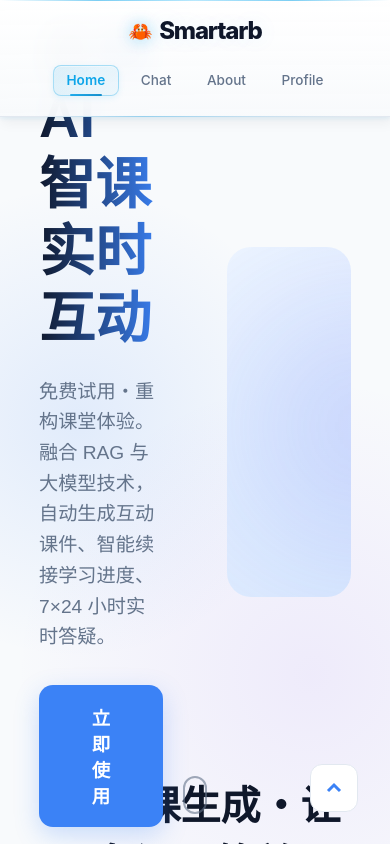
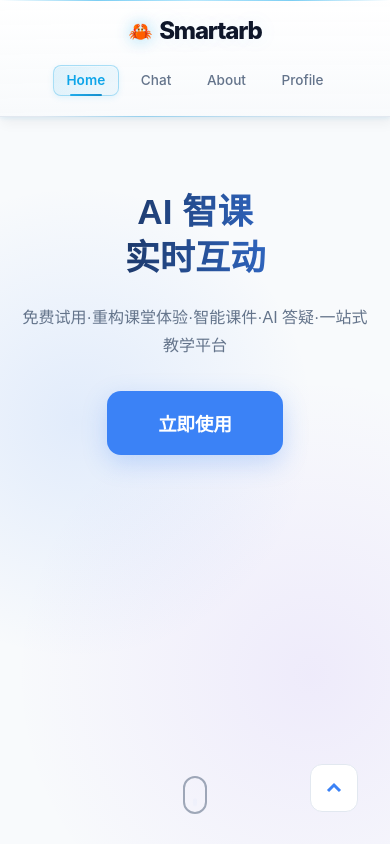
Before and after one commit to Ouroboros-ga/ai-course-system, a Vue app in the folder frontend/: page /#/ in a window 390 px wide. Built offline with nearby package versions, Linux system fonts and the light colour scheme.

Commit message:
Home界面手机端ui调整

```diff
--- a/frontend/src/components/home/sections/Feature.vue
+++ b/frontend/src/components/home/sections/Feature.vue
@@ -1,24 +1,97 @@
 <template>
-  <section class="slide bg-white">
-    <div class="container-narrow">
-      <h2 class="section-title">AI 智课生成・让备课更简单</h2>
-      <div class="feature-cards">
-        <div class="f-card"><div class="f-icon">📄</div><h3>课件智能生成</h3><p>上传文档自动生成结构化课件，省去手动排版烦恼。</p></div>
-        <div class="f-card"><div class="f-icon">✍️</div><h3>随堂习题产出</h3><p>AI一键生成练习题与互动任务，实时反馈学习效果。</p></div>
-        <div class="f-card"><div class="f-icon">🔗</div><h3>进度智能续接</h3><p>自动记录学习轨迹，支持跨设备断点续学。</p></div>
+  <div class="feature-section">
+    <div class="feature-grid">
+
+      <!-- 卡片 1：课件智能生成 -->
+      <div class="feature-card">
+        <div class="card-icon">📄</div>
+        <h3>课件智能生成</h3>
+        <p>上传文档自动生成结构化课件，省去手动排版烦恼。</p>
       </div>
+
+      <!-- 卡片 2：随堂习题产出 -->
+      <div class="feature-card">
+        <div class="card-icon">✏️</div>
+        <h3>随堂习题产出</h3>
+        <p>AI 一键生成练习题与互动任务，实时反馈学习效果。</p>
+      </div>
+
+      <!-- 卡片 3：进度智能续接 -->
+      <div class="feature-card">
+        <div class="card-icon">🔗</div>
+        <h3>进度智能续接</h3>
+        <p>自动记录学习轨迹，支持跨设备断点续学。</p>
+      </div>
+
     </div>
-  </section>
+  </div>
 </template>
 
 <style scoped>
-.slide { width: 100%; height: 100vh; scroll-snap-align: start; display: flex; align-items: center; justify-content: center; padding: 0 10%; }
-.bg-white { background: #fff; }
-.container-narrow { max-width: 1000px; width: 100%; text-align: center; }
-.section-title { font-size: 2.5rem; color: #0f172a; margin-bottom: 3rem; font-weight: 700; }
-.feature-cards { display: grid; grid-template-columns: repeat(3, 1fr); gap: 2rem; }
-.f-card { padding: 2.5rem; background: white; border-radius: 22px; border: 1px solid #e2e8f0; text-align: left; transition: 0.4s; position: relative; overflow: hidden; }
-.f-card::before { content: ''; position: absolute; top:0; left:0; right:0; height:4px; background: linear-gradient(90deg, #3b82f6, #8b5cf6); }
-.f-card:hover { transform: translateY(-12px); box-shadow: 0 18px 40px rgba(59,130,246,0.12); border-color: #cbd5e1; }
-.f-icon { font-size: 2.6rem; margin-bottom: 1.4rem; }
+.feature-section {
+  width: 100%;
+  min-height: 100vh;
+  display: flex;
+  align-items: center;
+  justify-content: center;
+  padding: 120px 10% 60px; /* 顶部 padding 防止被导航挡住 */
+  background: #f8fafc;
+}
+
+/* 电脑版：一排三个 */
+.feature-grid {
+  display: grid;
+  grid-template-columns: repeat(3, 1fr);
+  gap: 28px;
+  width: 100%;
+  max-width: 1200px;
+}
+
+.feature-card {
+  background: #ffffff;
+  border-radius: 20px;
+  padding: 32px 24px;
+  border: 1px solid #e2e8f0;
+  display: flex;
+  flex-direction: column;
+  align-items: center;
+  text-align: center;
+  transition: 0.3s;
+  box-shadow: 0 4px 12px rgba(0,0,0,0.05);
+}
+
+.feature-card:hover {
+  transform: translateY(-6px);
+  box-shadow: 0 12px 24px rgba(0,0,0,0.1);
+}
+
+.card-icon {
+  font-size: 48px;
+  margin-bottom: 20px;
+}
+
+.feature-card h3 {
+  font-size: 18px;
+  font-weight: 700;
+  color: #0f172a;
+  margin: 0 0 12px;
+}
+
+.feature-card p {
+  font-size: 14px;
+  color: #64748b;
+  line-height: 1.6;
+}
+
+/* 📱 手机版：自动变成一排一个 */
+@media (max-width: 768px) {
+  .feature-grid {
+    grid-template-columns: 1fr;
+    gap: 24px;
+  }
+
+  .feature-section {
+    padding: 100px 20px 40px;
+  }
+}
 </style>
--- a/frontend/src/components/home/sections/Hero.vue
+++ b/frontend/src/components/home/sections/Hero.vue
@@ -1,35 +1,205 @@
 <template>
-  <section class="slide hero-page">
+  <div class="hero-page slide">
     <div class="split-content">
       <div class="text-side">
-        <h1 class="main-title">泛雅 AI 智课<br /><span class="text-blue">实时互动</span></h1>
-        <p class="description">免费试用・重构课堂体验。融合 RAG 与大模型技术，自动生成互动课件、智能续接学习进度、7×24 小时实时答疑。</p>
+        <h1 class="main-title">
+          AI 智课
+          <br />
+          <span class="text-blue">实时互动</span>
+        </h1>
+        <p class="description">
+          免费试用·重构课堂体验·智能课件·AI 答疑·一站式教学平台
+        </p>
         <div class="btn-group">
           <button class="use-btn" @click="$emit('go-chat')">立即使用</button>
         </div>
       </div>
+
       <div class="visual-side">
-        <div class="image-placeholder main-hero-img"><div class="abstract-shape"></div></div>
+        <div class="image-placeholder">
+          <div class="abstract-shape"></div>
+        </div>
       </div>
     </div>
-  </section>
+  </div>
 </template>
 
+<script setup>
+// 必须保留 script 标签，哪怕是空的，才能满足 Vue 语法要求
+</script>
+
 <style scoped>
-.slide { width: 100%; height: 100vh; scroll-snap-align: start; display: flex; align-items: center; justify-content: center; padding: 0 10%; }
-.hero-page { background: radial-gradient(circle at 20% 50%, rgba(59, 130, 246, 0.12), transparent 45%), radial-gradient(circle at 80% 80%, rgba(124, 58, 237, 0.08), transparent 40%), #f8fafc; }
-.split-content { display: flex; align-items: center; gap: 4rem; width: 100%; max-width: 1200px; }
-.text-side { flex: 1; text-align: left; }
-.visual-side { flex: 1; display: flex; justify-content: center; }
-.main-title { font-size: 3.5rem; font-weight: 800; line-height: 1.2; margin-bottom: 1.5rem; background: linear-gradient(90deg, #0f172a, #3b82f6, #8b5cf6); background-size: 200% 200%; -webkit-background-clip: text; -webkit-text-fill-color: transparent; animation: flow 6s ease infinite; }
-@keyframes flow { 0% { background-position: 0 50%; } 50% { background-position: 100% 50%; } 100% { background-position: 0 50%; } }
-.text-blue { color: #3b82f6; }
-.description { font-size: 1.2rem; color: #64748b; line-height: 1.6; margin-bottom: 2rem; }
-.btn-group { display: flex; gap: 1rem; justify-content: flex-start; }
-.use-btn { padding: 1.2rem 3.2rem; background: #3b82f6; color: white; border: none; border-radius: 14px; font-size: 1.15rem; font-weight: 600; cursor: pointer; transition: 0.3s; box-shadow: 0 8px 25px rgba(59, 130, 246, 0.25); position: relative; overflow: hidden; }
-.use-btn::after { content: ''; position: absolute; top: 0; left: -100%; width: 100%; height: 100%; background: linear-gradient(90deg, transparent, rgba(255,255,255,0.2), transparent); transition: 0.5s; }
-.use-btn:hover::after { left: 100%; }
-.use-btn:hover { background: #2563eb; transform: translateY(-3px); box-shadow: 0 14px 32px rgba(59, 130, 246, 0.35); }
-.image-placeholder { width: 100%; max-width: 500px; height: 350px; border-radius: 24px; position: relative; overflow: hidden; background: linear-gradient(135deg, #eff6ff 0%, #dbeafe 100%); }
-.abstract-shape { position: absolute; width: 220px; height: 220px; background: linear-gradient(90deg, #3b82f6, #8b5cf6); filter: blur(90px); opacity: 0.25; top: 20%; left: 20%; }
+/* 基础结构 */
+.slide {
+  width: 100%;
+  height: 100vh;
+  scroll-snap-align: start;
+  display: flex;
+  align-items: center;
+  justify-content: center;
+  padding: 0 10%;
+}
+
+.hero-page {
+  background: radial-gradient(circle at 20% 50%, rgba(59, 130, 246, 0.12), transparent 45%),
+  radial-gradient(circle at 80% 80%, rgba(124, 58, 237, 0.08), transparent 40%),
+  #f8fafc;
+}
+
+.split-content {
+  display: flex;
+  align-items: center;
+  gap: 4rem;
+  width: 100%;
+  max-width: 1200px;
+}
+
+.text-side {
+  flex: 1;
+  text-align: left;
+}
+
+.visual-side {
+  flex: 1;
+  display: flex;
+  justify-content: center;
+}
+
+/* 标题 */
+.main-title {
+  font-size: 3.5rem;
+  font-weight: 800;
+  line-height: 1.2;
+  margin-bottom: 1.5rem;
+  background: linear-gradient(90deg, #0f172a, #3b82f6, #8b5cf6);
+  background-size: 200% 200%;
+  -webkit-background-clip: text;
+  -webkit-text-fill-color: transparent;
+  animation: flow 6s ease infinite;
+}
+
+@keyframes flow {
+  0% { background-position: 0 50%; }
+  50% { background-position: 100% 50%; }
+  100% { background-position: 0 50%; }
+}
+
+.text-blue {
+  color: #3b82f6;
+}
+
+/* 描述文字 */
+.description {
+  font-size: 1.2rem;
+  color: #64748b;
+  line-height: 1.6;
+  margin-bottom: 2rem;
+}
+
+/* 按钮组 */
+.btn-group {
+  display: flex;
+  gap: 1rem;
+  justify-content: flex-start;
+}
+
+.use-btn {
+  padding: 1.2rem 3.2rem;
+  background: #3b82f6;
+  color: white;
+  border: none;
+  border-radius: 14px;
+  font-size: 1.15rem;
+  font-weight: 600;
+  cursor: pointer;
+  transition: 0.3s;
+  box-shadow: 0 8px 25px rgba(59, 130, 246, 0.25);
+  position: relative;
+  overflow: hidden;
+  white-space: nowrap;
+}
+
+.use-btn::after {
+  content: '';
+  position: absolute;
+  top: 0;
+  left: -100%;
+  width: 100%;
+  height: 100%;
+  background: linear-gradient(90deg, transparent, rgba(255,255,255,0.2), transparent);
+  transition: 0.5s;
+}
+
+.use-btn:hover::after {
+  left: 100%;
+}
+
+.use-btn:hover {
+  background: #2563eb;
+  transform: translateY(-3px);
+  box-shadow: 0 14px 32px rgba(59, 130, 246, 0.35);
+}
+
+/* 图片区域 */
+.image-placeholder {
+  width: 100%;
+  max-width: 500px;
+  height: 350px;
+  border-radius: 24px;
+  position: relative;
+  overflow: hidden;
+  background: linear-gradient(135deg, #eff6ff 0%, #dbeafe 100%);
+}
+
+.abstract-shape {
+  position: absolute;
+  width: 220px;
+  height: 220px;
+  background: linear-gradient(90deg, #3b82f6, #8b5cf6);
+  filter: blur(90px);
+  opacity: 0.25;
+  top: 20%;
+  left: 20%;
+}
+
+/* ====================================== */
+/* 📱 手机响应式（内容垂直居中，不贴顶） */
+/* ====================================== */
+@media (max-width: 768px) {
+  .slide {
+    height: auto !important;
+    min-height: 100vh !important;
+    padding: 180px 20px 100px !important; /* 👈 这里加大顶部内边距 */
+  }
+
+  .split-content {
+    flex-direction: column !important;
+    gap: 2.5rem !important;
+    text-align: center !important;
+    padding-top: 0 !important;
+  }
+
+  .text-side {
+    text-align: center !important;
+  }
+
+  .main-title {
+    font-size: 2.2rem !important;
+    line-height: 1.3 !important;
+  }
+
+  .description {
+    font-size: 1rem !important;
+    line-height: 1.7 !important;
+  }
+
+  .btn-group {
+    justify-content: center !important;
+  }
+
+  .image-placeholder {
+    height: 240px !important;
+    max-width: 100% !important;
+  }
+}
 </style>
--- a/frontend/src/views/Home.vue
+++ b/frontend/src/views/Home.vue
@@ -45,6 +45,12 @@ const goToChat = () => {
 </template>
 
 <style scoped>
+  /* 给每个 section 统一加顶部内边距 */
+.main-container > * {
+  padding-top: 70px; /* 匹配导航栏高度 */
+  min-height: 100vh;
+  scroll-snap-align: start;
+}
 .home-wrapper {
   position: fixed;
   inset: 0;
@@ -63,4 +69,36 @@ const goToChat = () => {
 .main-container::-webkit-scrollbar {
   display: none;
 }
+  /* 手机端适配（≤768px） */
+  @media (max-width: 768px) {
+    /* 1. 取消全屏滚动吸附，改成正常滚动 */
+    .main-container {
+      scroll-snap-type: none;
+    }
+
+    /* 2. 所有区块取消强制 100vh 高度，随内容自适应 */
+    .main-container > * {
+      min-height: auto;
+      padding: 80px 20px 40px; /* 上下左右留白更舒服 */
+    }
+
+    /* 3. 第二张 Feature 卡片：3列 → 1列 */
+    .feature-grid {
+      grid-template-columns: 1fr !important;
+      gap: 20px;
+    }
+
+    /* 4. 第三张 Chat 模块：左右布局 → 上下布局 */
+    .chat-section {
+      flex-direction: column !important;
+      gap: 30px;
+    }
+    .chat-preview {
+      width: 100% !important;
+    }
+    .chat-text {
+      width: 100% !important;
+      text-align: left;
+    }
+  }
 </style>
```
Also changed, not shown: frontend/src/components/home/sections/Chat.vue (+155 -26 lines).
